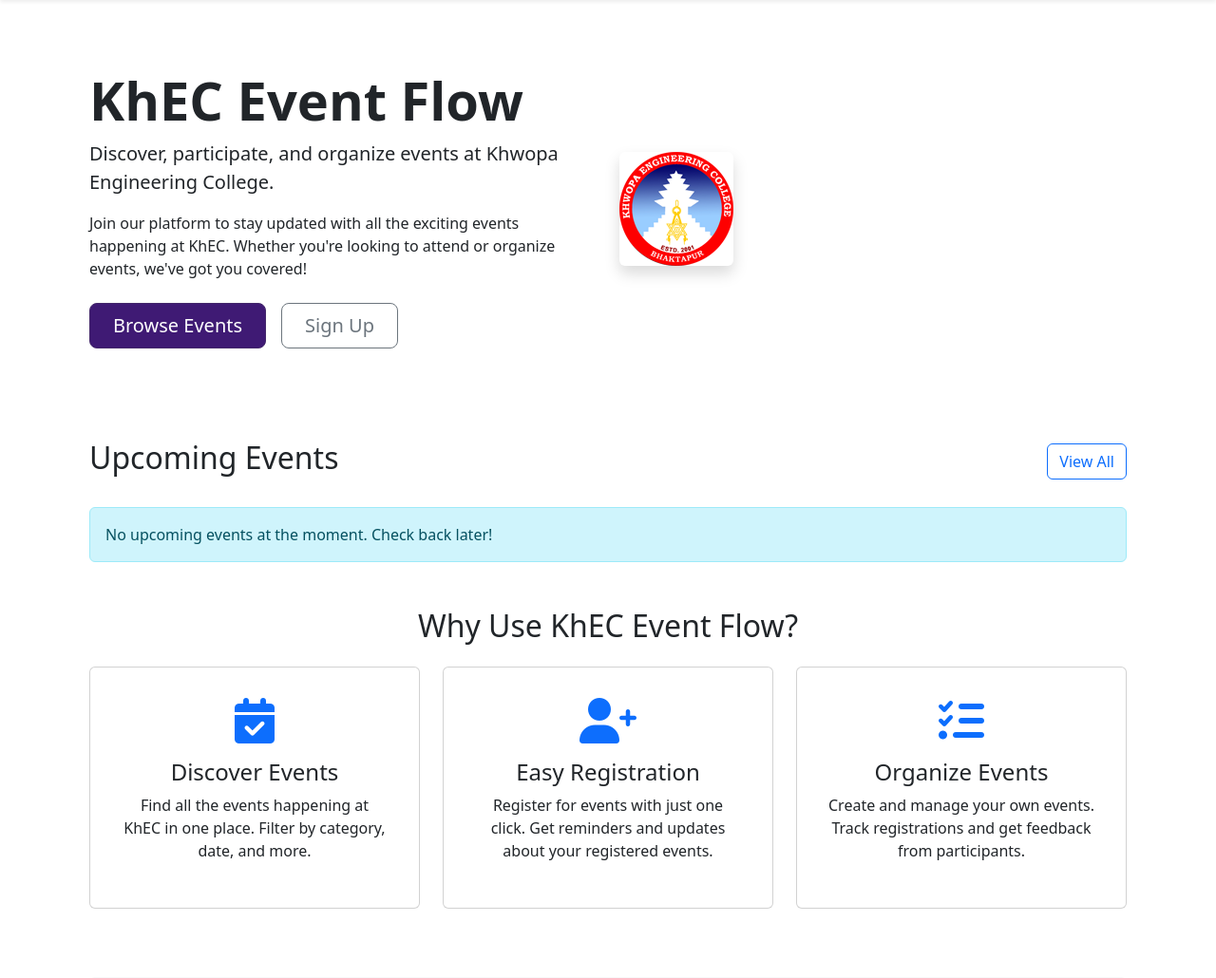
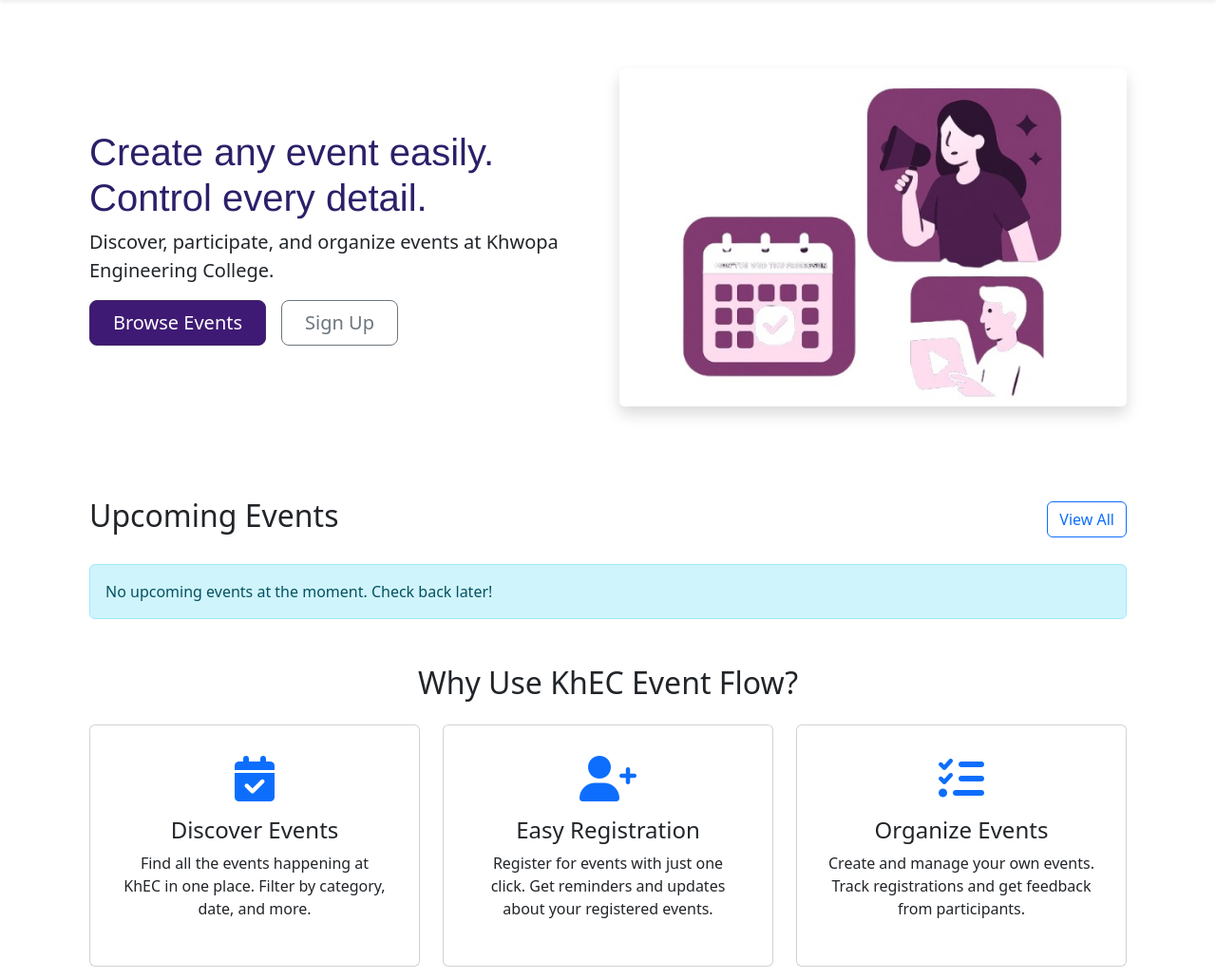
Before and after one commit to shronal/khec_ems, a Django app: page / in a window 1280 px wide. Shown: the part 66-1096 px from the top of the page at 95% size. Run offline with Django 5.2, Linux system fonts and the light colour scheme; data that the repository does not hold is empty.

Commit message:
certain changes on homepage

```diff
--- a/templates/events/home.html
+++ b/templates/events/home.html
@@ -8,9 +8,12 @@
     <!-- Hero Section -->
     <div class="row align-items-center py-5">
         <div class="col-lg-6">
-            <h1 class="display-4 fw-bold">KhEC Event Flow</h1>
+            <h1 style="color: #2b2069ff; font-family: Helvetica; font-weight: 500;">
+  Create any event easily. <br>Control every detail.
+</h1>
+
             <p class="lead">Discover, participate, and organize events at Khwopa Engineering College.</p>
-            <p class="mb-4">Join our platform to stay updated with all the exciting events happening at KhEC. Whether you're looking to attend or organize events, we've got you covered!</p>
+
             <div class="d-grid gap-2 d-md-flex justify-content-md-start">
                 <a href="{% url 'event-list' %}" class="btn btn-primary btn-lg px-4 me-md-2">Browse Events</a>
                 {% if user.is_authenticated and user.is_organizer %}
@@ -21,7 +24,7 @@
             </div>
         </div>
         <div class="col-lg-6">
-            <img src="{% static 'images/logo.png' %}" alt="KhEC Event Flow" class="img-fluid rounded shadow">
+            <img src="{% static 'images/logo.jpeg' %}" alt="KhEC Event Flow" class="img-fluid rounded shadow">
         </div>
     </div>
 
@@ -73,7 +76,7 @@
         <div class="col-md-4 mb-4">
             <div class="card h-100 p-3">
                 <div class="card-body">
-                    <i class="fas fa-calendar-check fa-3x mb-3 text-primary"></i>
+                    <i class="fas fa-calendar-check fa-3x mb-3 text-primary" style="color: #4b2e83;"></i>
                     <h4>Discover Events</h4>
                     <p>Find all the events happening at KhEC in one place. Filter by category, date, and more.</p>
                 </div>
@@ -83,7 +86,7 @@
         <div class="col-md-4 mb-4">
             <div class="card h-100 p-3">
                 <div class="card-body">
-                    <i class="fas fa-user-plus fa-3x mb-3 text-primary"></i>
+                    <i style="color: #4b2e83;" class="fas fa-user-plus fa-3x mb-3 text-primary "></i>
                     <h4>Easy Registration</h4>
                     <p>Register for events with just one click. Get reminders and updates about your registered events.</p>
                 </div>
@@ -93,7 +96,7 @@
         <div class="col-md-4 mb-4">
             <div class="card h-100 p-3">
                 <div class="card-body">
-                    <i class="fas fa-tasks fa-3x mb-3 text-primary"></i>
+                    <i style="color: #4b2e83;" class="fas fa-tasks fa-3x mb-3 text-primary"></i>
                     <h4>Organize Events</h4>
                     <p>Create and manage your own events. Track registrations and get feedback from participants.</p>
                 </div>
```
Also changed, not shown: static/images/logo.jpeg (added).
